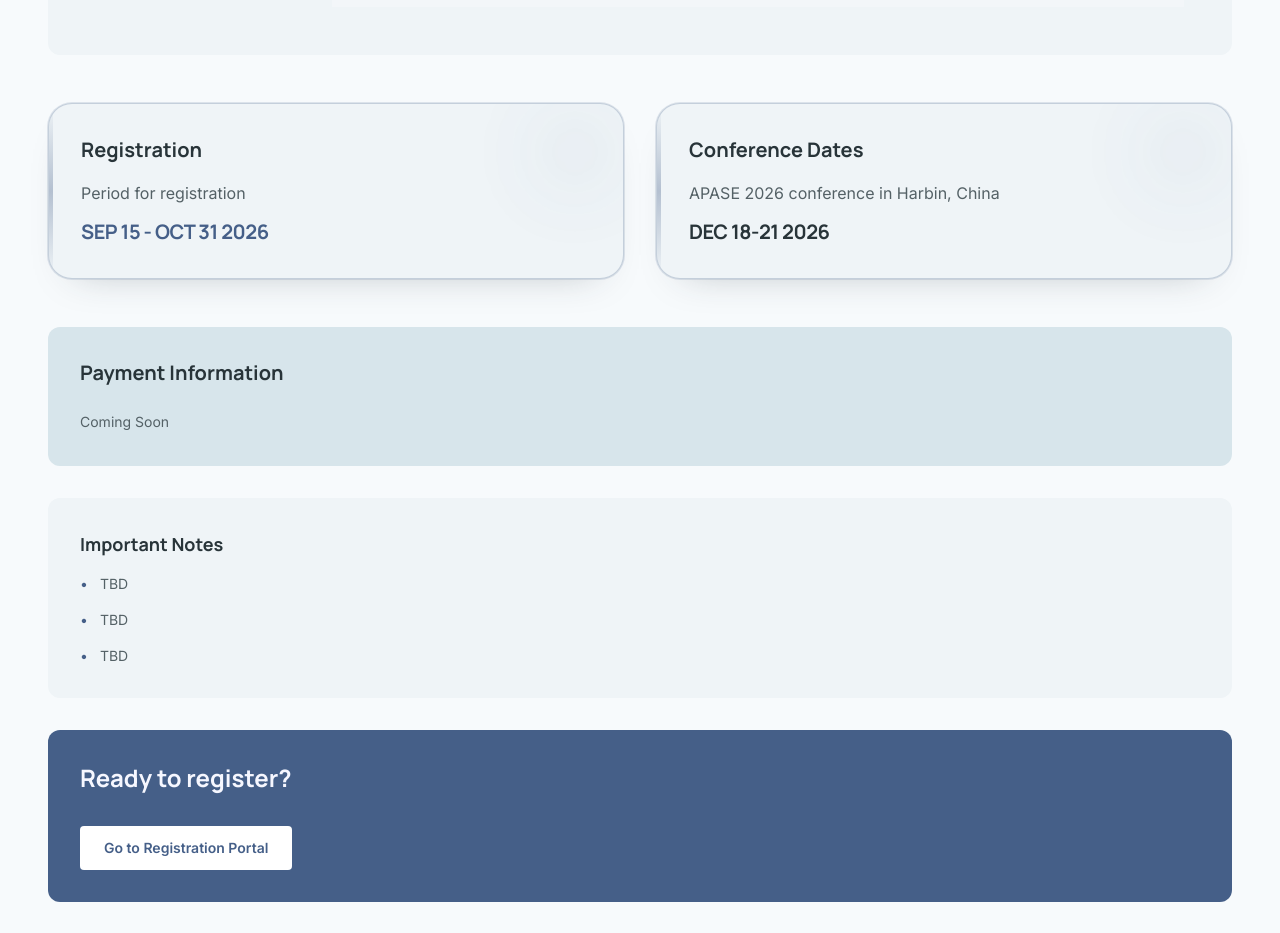
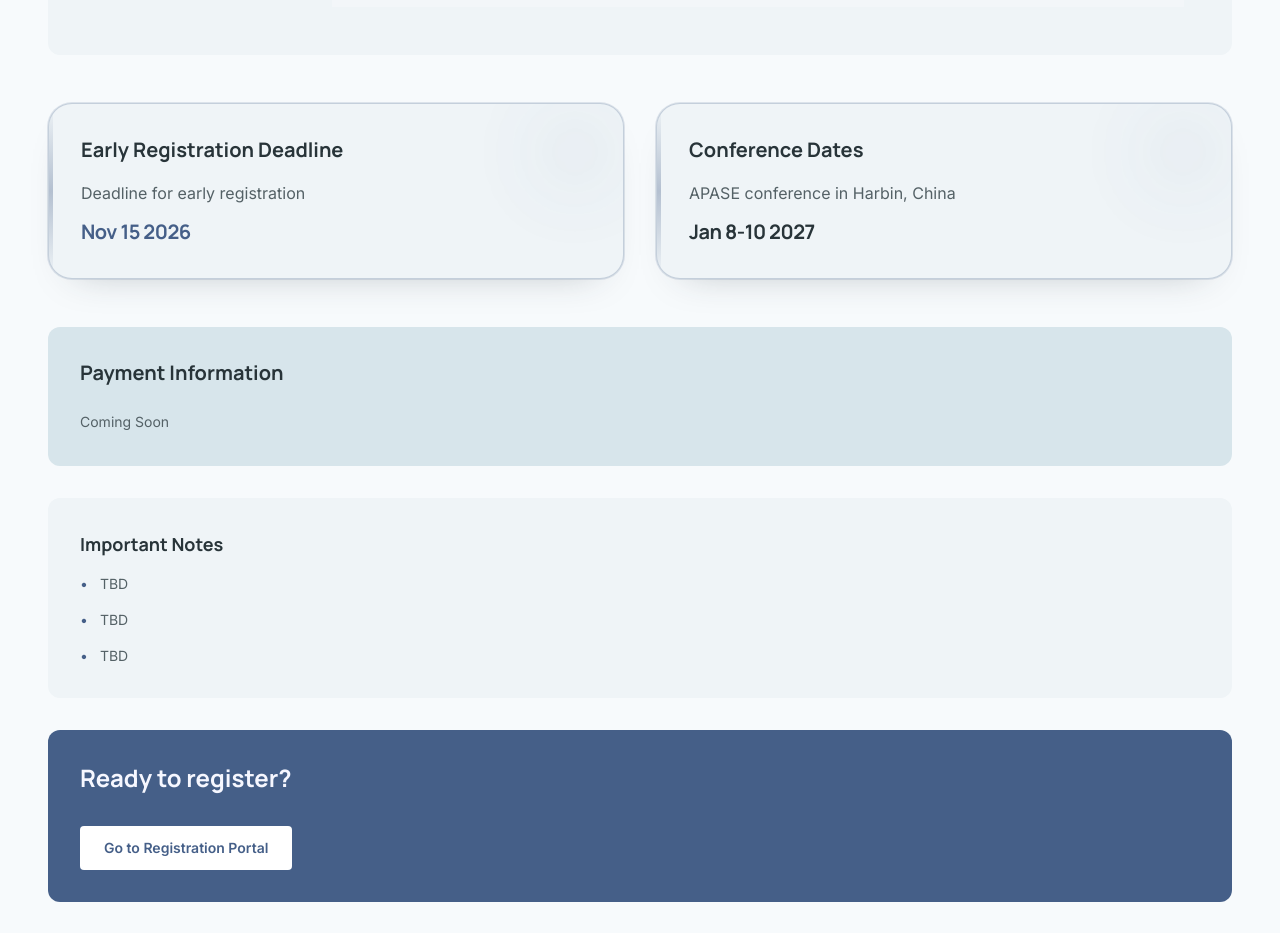
Before and after one commit to ascomlab/apase-web, a Next.js app: page /registration in a window 1280 px wide. Shown: the part 1180-2113 px from the top of the page. Built offline with nearby package versions, Linux system fonts and the light colour scheme.

Commit message:
Update page.tsx

```diff
--- a/app/registration/page.tsx
+++ b/app/registration/page.tsx
@@ -124,13 +124,13 @@
                 <div className="absolute inset-y-0 left-0 w-1 bg-gradient-to-b from-transparent via-primary/35 to-transparent" />
                 <div className="absolute right-0 top-0 h-24 w-24 rounded-full bg-primary/8 blur-2xl transition-opacity duration-300 group-hover:opacity-100 opacity-70" />
                 <h3 className="font-headline font-bold text-xl mb-4 relative z-10">
-                  Registration
+                  Early Registration Deadline
                 </h3>
                 <p className="text-on-surface-variant body-md leading-relaxed mb-3 relative z-10">
-                  Period for registration
+                  Deadline for early registration
                 </p>
                 <div className="text-primary font-bold text-xl font-headline tracking-tight relative z-10">
-                  SEP 15 - OCT 31 2026
+                  Nov 15 2026
                 </div>
               </div>
               <div className="group relative overflow-hidden rounded-3xl border bg-surface-container-low p-8 shadow-[0_18px_40px_-28px_rgba(40,52,57,0.35)] transition-all duration-300 hover:-translate-y-1 hover:shadow-[0_26px_60px_-30px_rgba(40,52,57,0.45)] border-primary/25 ring-1 ring-primary/15">
@@ -140,10 +140,10 @@
                   Conference Dates
                 </h3>
                 <p className="text-on-surface-variant body-md leading-relaxed mb-3 relative z-10">
-                  APASE 2026 conference in Harbin, China
+                  APASE conference in Harbin, China
                 </p>
                 <div className="text-on-surface font-bold text-xl font-headline tracking-tight relative z-10">
-                  DEC 18-21 2026
+                  Jan 8-10 2027
                 </div>
               </div>
             </div>
```
